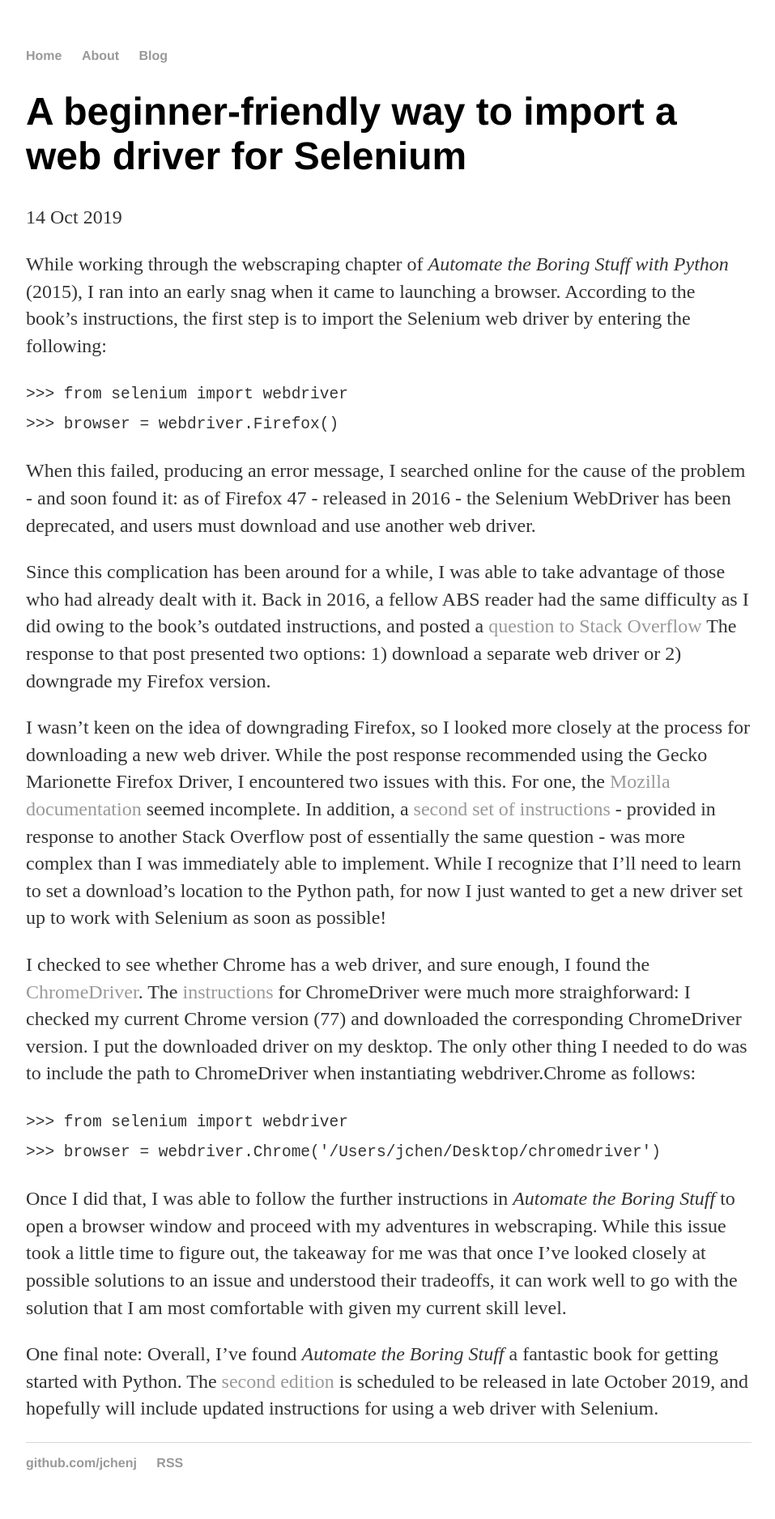
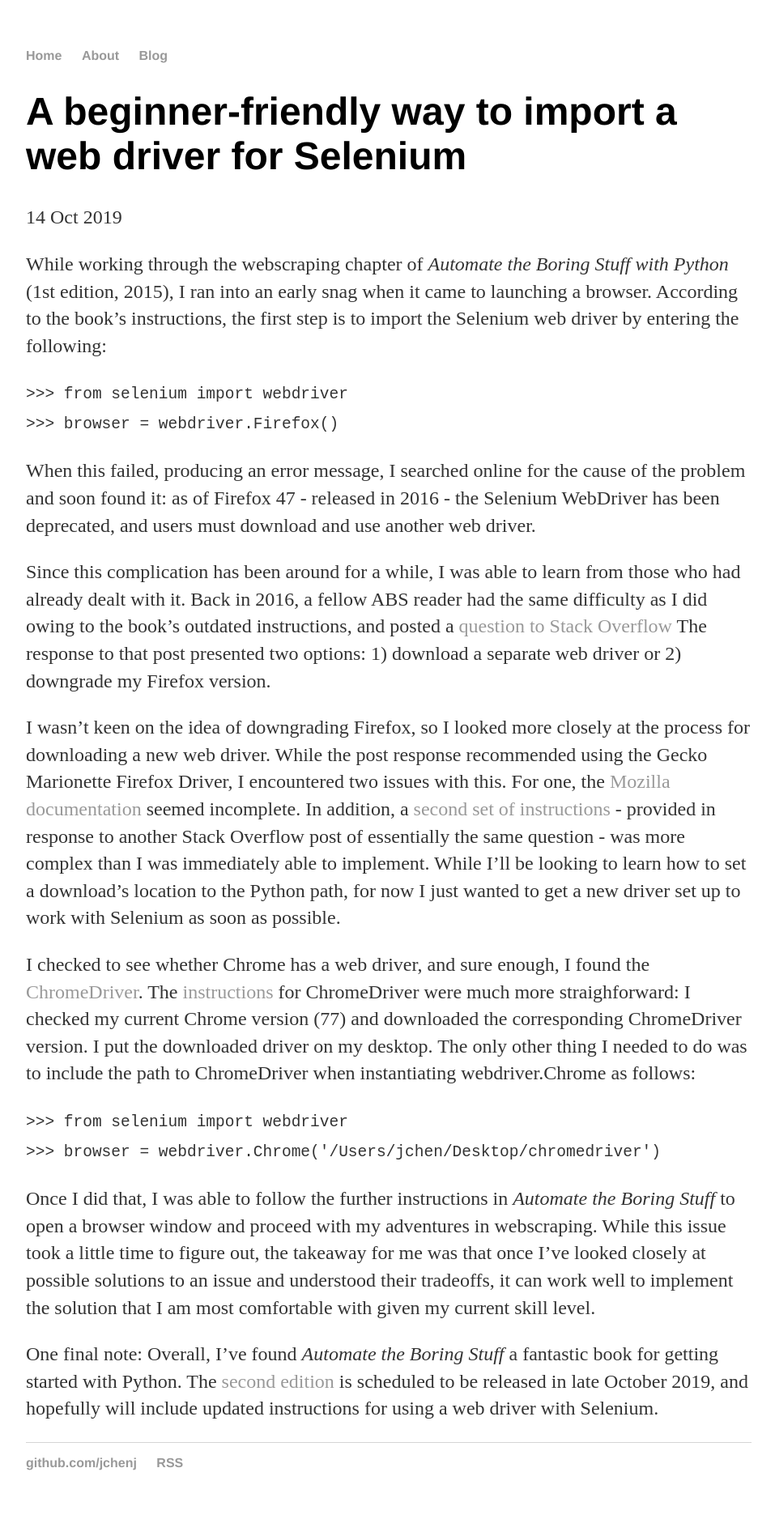
Before and after one commit to jchenj/jchenj.github.io, a Jekyll site: the page built from _posts/2019-10-14-selenium-webdriver-beginner-friendly.md, in a window 1280 px wide. Shown: the whole page at 81% size, without its empty margins (160-1117 px from the left). Built offline with Jekyll 4.4.1, drawn with Linux system fonts in a browser that asks for light colours.

Commit message:
Update 2019-10-14-selenium-webdriver-beginner-friendly.md

```diff
--- a/_posts/2019-10-14-selenium-webdriver-beginner-friendly.md
+++ b/_posts/2019-10-14-selenium-webdriver-beginner-friendly.md
@@ -4,22 +4,22 @@
 date: 2019-10-14
 ---
 
-While working through the webscraping chapter of *Automate the Boring Stuff with Python* (2015), I ran into an early snag when it came to launching a browser. According to the book's instructions, the first step is to import the Selenium web driver by entering the following:
+While working through the webscraping chapter of *Automate the Boring Stuff with Python* (1st edition, 2015), I ran into an early snag when it came to launching a browser. According to the book's instructions, the first step is to import the Selenium web driver by entering the following:
 
 `>>> from selenium import webdriver`\\
 `>>> browser = webdriver.Firefox()`
 
-When this failed, producing an error message, I searched online for the cause of the problem - and soon found it: as of Firefox 47 - released in 2016 - the Selenium WebDriver has been deprecated, and users must download and use another web driver.
+When this failed, producing an error message, I searched online for the cause of the problem and soon found it: as of Firefox 47 - released in 2016 - the Selenium WebDriver has been deprecated, and users must download and use another web driver.
 
-Since this complication has been around for a while, I was able to take advantage of those who had already dealt with it. Back in 2016, a fellow ABS reader had the same difficulty as I did owing to the book's outdated instructions, and posted a [question to Stack Overflow](https://stackoverflow.com/questions/37966050/automate-the-boring-stuff-with-python-outdated-instructions-for-launching-seleni) The response to that post presented two options: 1) download a separate web driver or 2) downgrade my Firefox version.
+Since this complication has been around for a while, I was able to learn from those who had already dealt with it. Back in 2016, a fellow ABS reader had the same difficulty as I did owing to the book's outdated instructions, and posted a [question to Stack Overflow](https://stackoverflow.com/questions/37966050/automate-the-boring-stuff-with-python-outdated-instructions-for-launching-seleni) The response to that post presented two options: 1) download a separate web driver or 2) downgrade my Firefox version.
 
-I wasn't keen on the idea of downgrading Firefox, so I looked more closely at the process for downloading a new web driver. While the post response recommended using the Gecko Marionette Firefox Driver, I encountered two issues with this. For one, the [Mozilla documentation](https://developer.mozilla.org/en-US/docs/Web/WebDriver) seemed incomplete. In addition, a [second set of instructions](https://stackoverflow.com/questions/37761668/cant-open-browser-with-selenium-after-firefox-update) - provided in response to another Stack Overflow post of essentially the same question - was more complex than I was immediately able to implement. While I recognize that I'll need to learn to set a download's location to the Python path, for now I just wanted to get a new driver set up to work with Selenium as soon as possible!
+I wasn't keen on the idea of downgrading Firefox, so I looked more closely at the process for downloading a new web driver. While the post response recommended using the Gecko Marionette Firefox Driver, I encountered two issues with this. For one, the [Mozilla documentation](https://developer.mozilla.org/en-US/docs/Web/WebDriver) seemed incomplete. In addition, a [second set of instructions](https://stackoverflow.com/questions/37761668/cant-open-browser-with-selenium-after-firefox-update) - provided in response to another Stack Overflow post of essentially the same question - was more complex than I was immediately able to implement. While I'll be looking to learn how to set a download's location to the Python path, for now I just wanted to get a new driver set up to work with Selenium as soon as possible.
 
 I checked to see whether Chrome has a web driver, and sure enough, I found the [ChromeDriver](https://sites.google.com/a/chromium.org/chromedriver/). The [instructions](https://sites.google.com/a/chromium.org/chromedriver/getting-started) for ChromeDriver were much more straighforward: I checked my current Chrome version (77) and downloaded the corresponding ChromeDriver version. I put the downloaded driver on my desktop. The only other thing I needed to do was to include the path to ChromeDriver when instantiating webdriver.Chrome as follows:
 
 `>>> from selenium import webdriver`\\
 `>>> browser = webdriver.Chrome('/Users/jchen/Desktop/chromedriver')`
 
-Once I did that, I was able to follow the further instructions in *Automate the Boring Stuff* to open a browser window and proceed with my adventures in webscraping. While this issue took a little time to figure out, the takeaway for me was that once I've looked closely at possible solutions to an issue and understood their tradeoffs, it can work well to go with the solution that I am most comfortable with given my current skill level.
+Once I did that, I was able to follow the further instructions in *Automate the Boring Stuff* to open a browser window and proceed with my adventures in webscraping. While this issue took a little time to figure out, the takeaway for me was that once I've looked closely at possible solutions to an issue and understood their tradeoffs, it can work well to implement the solution that I am most comfortable with given my current skill level.
 
 One final note: Overall, I've found *Automate the Boring Stuff* a fantastic book for getting started with Python. The [second edition](https://automatetheboringstuff.com) is scheduled to be released in late October 2019, and hopefully will include updated instructions for using a web driver with Selenium.
```
